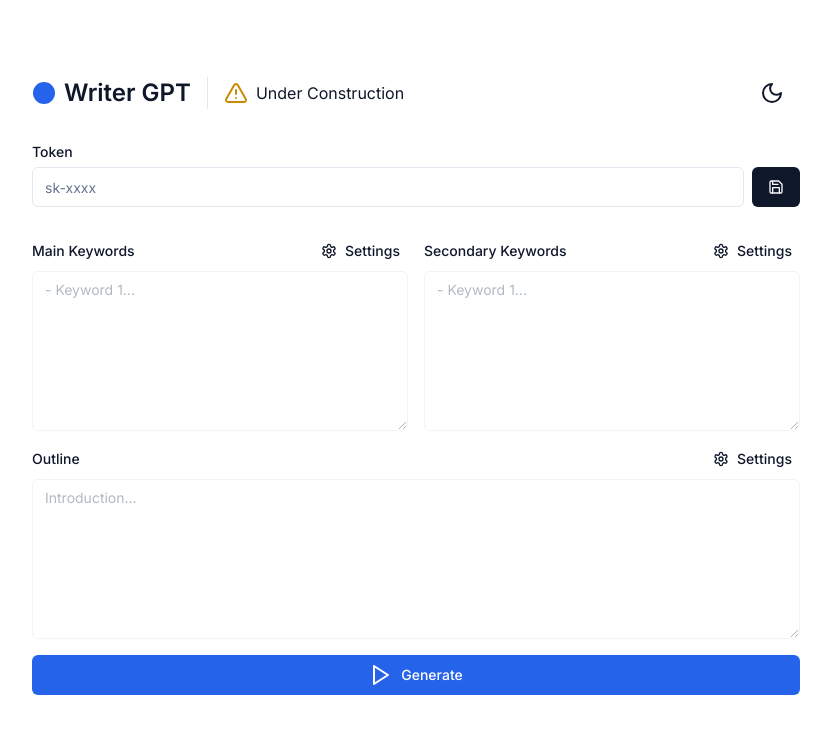
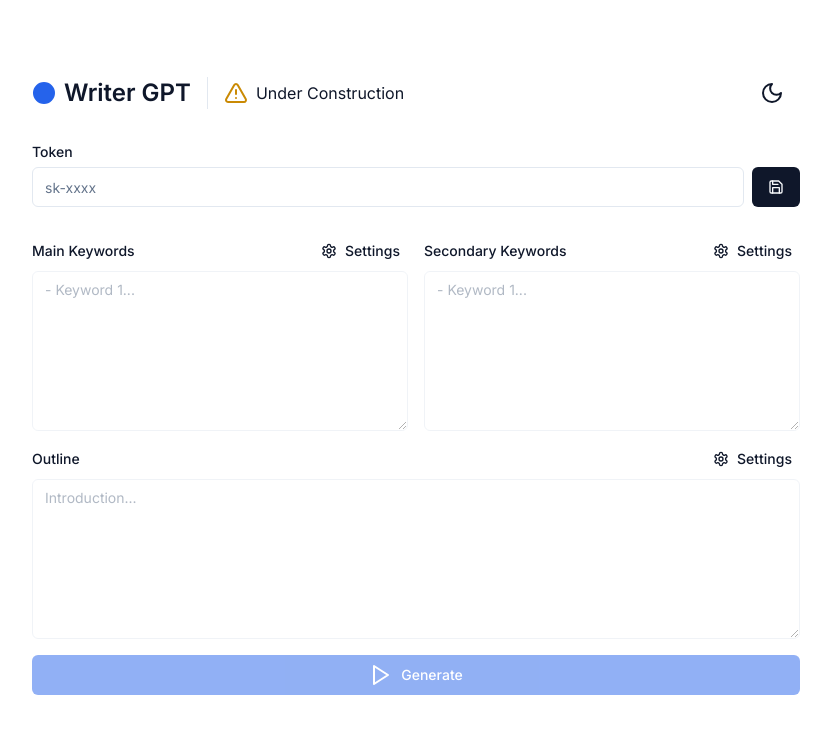
Before and after one commit to wanghaisheng/writer-gpt, a Next.js app: page / in a window 1280 px wide. Shown: the top 734 px of the page, without its empty margins (224-1055 px from the left). Built offline with nearby package versions, Linux system fonts and the light colour scheme.

Commit message:
feat: working on generating content

```diff
--- a/src/app/form/index.tsx
+++ b/src/app/form/index.tsx
@@ -70,7 +70,7 @@ export const Form = () => {
 
     setLoading(true);
 
-    const sections: PostSection[] = [];
+    let sections: PostSection[] = [];
 
     try {
       const response = await chat({
@@ -88,7 +88,7 @@ export const Form = () => {
         ]
       });
 
-      console.log(response);
+      sections = response as unknown as PostSection[];
     } catch (error) {
       console.log("Failed to make section structure");
 
@@ -96,6 +96,7 @@ export const Form = () => {
       // Handle fetch request errors
     }
 
+    try {
       for (const section of sections) {
         try {
           const response = await chat({
@@ -123,6 +124,9 @@ export const Form = () => {
         } catch (error) {
           // Handle fetch request errors
         }
+      }
+    } catch (error) {
+      console.log(error);
     }
 
     setLoading(false);
@@ -169,7 +173,7 @@ export const Form = () => {
           type="submit"
           variant="blue"
           className="md:col-start-6"
-          disabled={loading}
+          disabled={loading || !outline.trim()}
         >
           <Play className="w-6 h-6 mr-2" /> Generate
         </Button>
```
Lines whose indentation alone changed are shown as unchanged.
